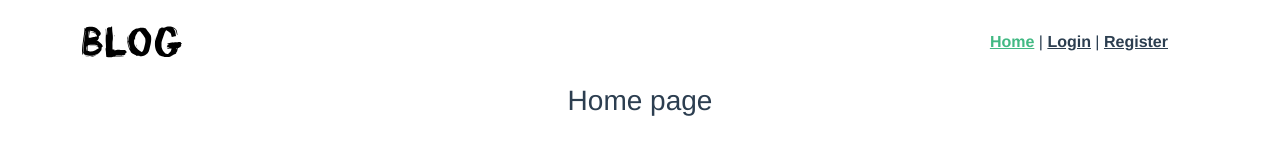
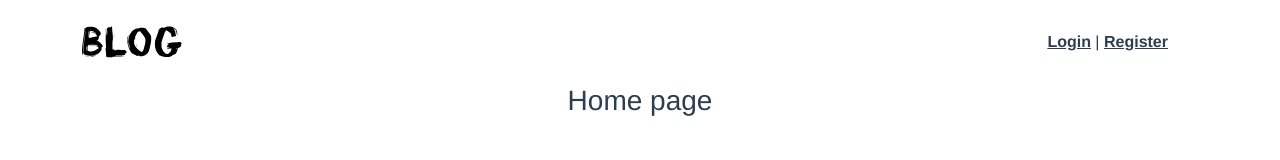
Before and after one commit to gnurullayev/vue-app, a Vue app: page / in a window 1280 px wide. Shown: the top 160 px of the page. Built offline with nearby package versions, Linux system fonts and the light colour scheme.

Commit message:
login page finished

```diff
--- a/src/components/Header.vue
+++ b/src/components/Header.vue
@@ -8,19 +8,31 @@
                     </router-link>
                 </div>
 
-                <nav class="" >
-                    <router-link :to="{name:'home'}">Home</router-link> |
-                    <router-link :to="{name:'login'}">Login</router-link> |
-                    <router-link :to="{name: 'register'}">Register</router-link>
-                </nav>
+                <template v-if="isLoged">
+                    <p class="mb-0">{{user.username}}</p>
+                </template>
+
+                <template v-else-if="!isLoged">
+                    <nav class="" >
+                        <router-link :to="{name:'login'}">Login</router-link> |
+                        <router-link :to="{name: 'register'}">Register</router-link>
+                    </nav>
+                </template>
            </div>
         </div>
     </header>
 </template>
 
 <script>
+import { mapState } from 'vuex'
 export default {
     name: "Heafder",
+    computed: {
+        ...mapState({
+            user:state => state.auth.user,
+            isLoged: state => state.auth.isLoged,
+        })
+    }
 }
 </script>
 
```
